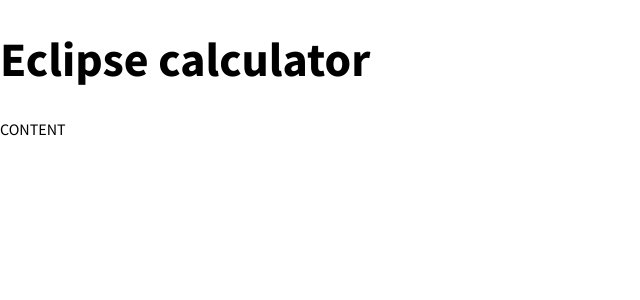
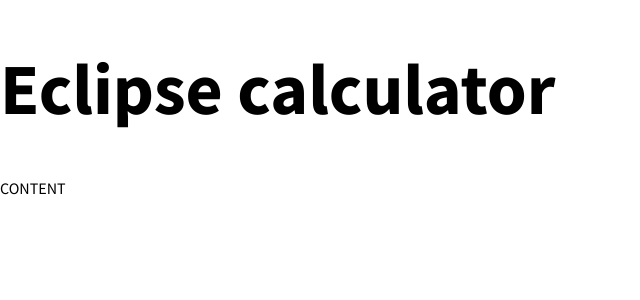
Before and after one commit to Kamil-Budzik/Eclipse-calc, a React (Create React App) app: page / in a window 1280 px wide. Shown: the top 300 px of the page, without its empty margins (0-640 px from the left). Built offline with nearby package versions, Linux system fonts and the light colour scheme.

Commit message:
add Title styles

```diff
--- a/src/components/shared/Title/Title.styles.ts
+++ b/src/components/shared/Title/Title.styles.ts
@@ -1,8 +1,9 @@
 import styled from 'styled-components';
 
 const Title = styled.h1`
-  font-weight: bold;
-  font-size: 3rem;
+  font-style: normal;
+  font-weight: 700;
+  font-size: 72px;
 `;
 
 export { Title };
```
